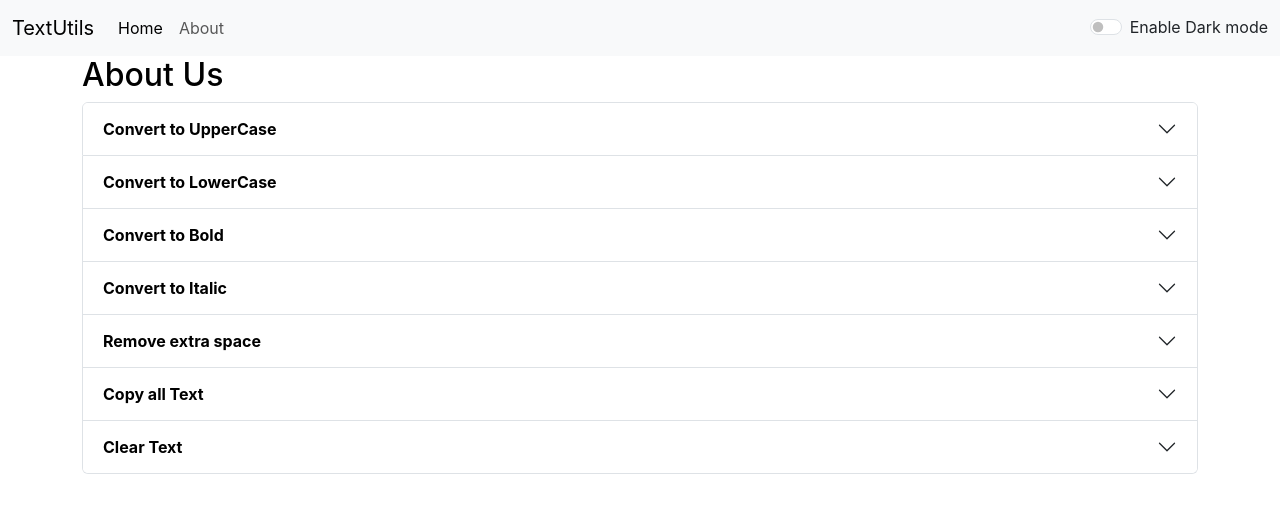
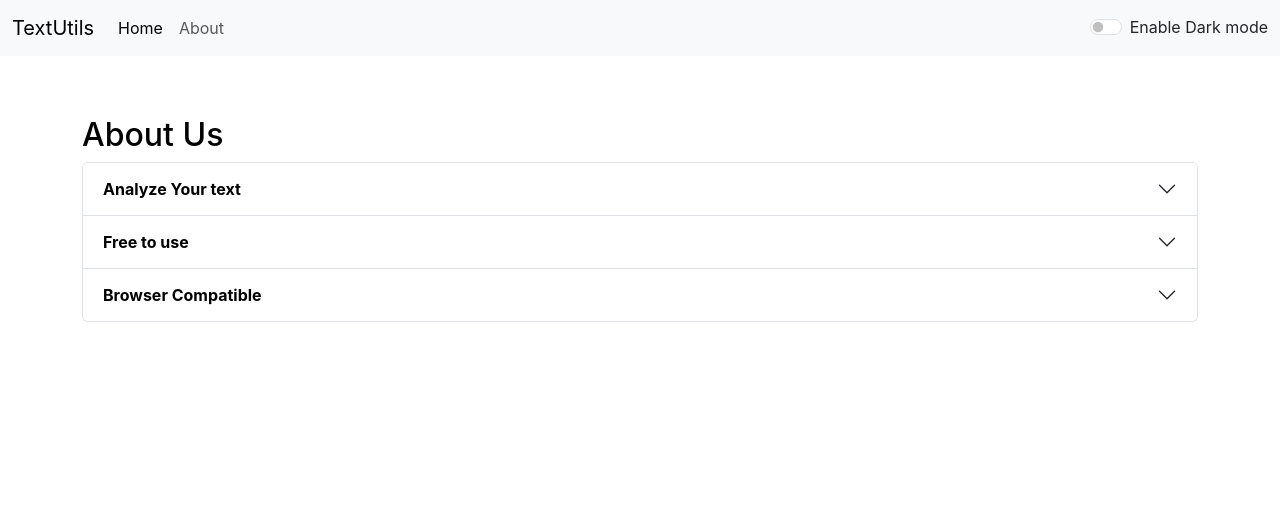
Before and after one commit to prince-sunsara/Text-Utils, a React (Create React App) app: page /about in a window 1280 px wide. Shown: the top 512 px of the page. Built offline with nearby package versions, Linux system fonts and the light colour scheme.

Commit message:
updated manifest and remove all comments in code

```diff
--- a/public/index.html
+++ b/public/index.html
@@ -7,14 +7,14 @@
     <meta name="theme-color" content="#000000" />
     <meta
       name="description"
-      content="Text Utils is used to manipulate your text as per your need."
+      content="Text Utils is word counter and a character counting Utility which can be used to manipulate your text in the way you want. You can remove extra spaces, copy the manipulated text as well as convert your text into uppercase to lowercase also lowercase to uppercase"
     />
     <link rel="apple-touch-icon" href="%PUBLIC_URL%/favicon-16x16.png" />
     <link rel="manifest" href="%PUBLIC_URL%/manifest.json" />
     <link href="https://cdn.jsdelivr.net/npm/bootstrap@5.3.0/dist/css/bootstrap.min.css" rel="stylesheet" integrity="sha384-9ndCyUaIbzAi2FUVXJi0CjmCapSmO7SnpJef0486qhLnuZ2cdeRhO02iuK6FUUVM" crossorigin="anonymous">
 
 
-    <title>Text Utils</title>
+    <title>Text Utils | word counter | character counter | uppercase to lowercase | lowercase to uppercase </title>
   </head>
   <body>
     <noscript>You need to enable JavaScript to run this app.</noscript>
--- a/src/App.js
+++ b/src/App.js
@@ -34,17 +34,11 @@ function App() {
   }
   return (
     <>
-      {/* <Navbar title="TextUtils" mode={mode} toggleMode={toggleMode} alert={showAlert} />
-      <Alert alert={alert} />
-      <div className="container my-3" >
-      <TextForm heading="Enter the text to analyze below" mode={mode} alert={showAlert} />
-      <About mode={mode} />
-      </div> */}
       <Router>
       <Navbar title="TextUtils" mode={mode} toggleMode={toggleMode} alert={showAlert} />
       <Alert alert={alert} />
         <Routes>
-          <Route exact path='/' element={<TextForm heading="Enter the text to analyze below" mode={mode} alert={showAlert} />} />
+          <Route exact path='/' element={<TextForm heading="Try TextUtils - Word counter, Character counter, Remove Extra spaces" mode={mode} alert={showAlert} />} />
           <Route exact path='/about' element={<About mode={mode} />} />
           <Route path='/*' element={<Error />} />
         </Routes>
--- a/src/components/About.js
+++ b/src/components/About.js
@@ -8,95 +8,36 @@ export default function About(props) {
                 <div className="accordion-item">
                     <h2 className="accordion-header">
                         <button className="accordion-button collapsed fw-bold" type="button" data-bs-toggle="collapse" data-bs-target="#collapseOne" aria-expanded="false" aria-controls="collapseOne" style={{backgroundColor: props.mode==='dark'?'#4b4444':'white',color:props.mode==='dark'?'white':'black'}}>
-                        Convert to UpperCase
+                        Analyze Your text
                         </button>
                     </h2>
                     <div id="collapseOne" className="accordion-collapse collapse" data-bs-parent="#accordionExample" style={{backgroundColor: props.mode==='dark'?'#4b4444':'white',color:props.mode==='dark'?'white':'black'}}>
                         <div className="accordion-body">
-                        The upper case transformer will take any text that you have and will generate all the letters into upper case ones. It will essentially make all lower case letters into CAPITALS (as well as keep upper case letters as upper case letters).
-<br />
-To do this, you simply have to select the text that you need changing and pasting into the box above and then select the UPPER CASE tab.
-THIS IS AN EXAMPLE OF UPPER CASE.
-<br />
-<span style={{textTransform : 'uppercase'}}>This is example of upperCase</span>
+                        TextUtils gives you a way to analyze your text quickly and efficiently. Be it word count, character count.
                         </div>
                     </div>
                 </div>
                 <div className="accordion-item">
                     <h2 className="accordion-header">
                         <button className="accordion-button collapsed fw-bold" type="button" data-bs-toggle="collapse" data-bs-target="#collapseTwo" aria-expanded="false" aria-controls="collapseTwo" style={{backgroundColor: props.mode==='dark'?'#4b4444':'white',color:props.mode==='dark'?'white':'black'}}>
-                        Convert to LowerCase
+                        Free to use
                         </button>
                     </h2>
                     <div id="collapseTwo" className="accordion-collapse collapse" data-bs-parent="#accordionExample" style={{backgroundColor: props.mode==='dark'?'#4b4444':'white',color:props.mode==='dark'?'white':'black'}}>
                         <div className="accordion-body">
-                        If you are wondering how to uncapitalize text, this is exactly what the lower case text converter will allow you to do - it transforms all the letters in your text into lowercase letters. Simply copy the text that you need generating into lower case and paste the text into the box above and select the ‘lower case’ tab.
-<br />
-<span style={{textTransform : 'lowercase'}}>This is example of lowerCase</span>
+                        TextUtils is a free character counter tool that provides instant character count & word count statastic for a given text. TextUtils reports the number of words and characters. Thus it is suitable for writing text with word/ character limits.
                         </div>
                     </div>
                 </div>
                 <div className="accordion-item">
                     <h2 className="accordion-header">
                         <button className="accordion-button collapsed fw-bold" type="button" data-bs-toggle="collapse" data-bs-target="#collapseThree" aria-expanded="false" aria-controls="collapseThree" style={{backgroundColor: props.mode==='dark'?'#4b4444':'white',color:props.mode==='dark'?'white':'black'}}>
-                        Convert to Bold
+                        Browser Compatible
                         </button>
                     </h2>
                     <div id="collapseThree" className="accordion-collapse collapse" data-bs-parent="#accordionExample" style={{backgroundColor: props.mode==='dark'?'#4b4444':'white',color:props.mode==='dark'?'white':'black'}}>
                         <div className="accordion-body">
-                        A quick way to bold your text online. Simply type out the normal text into the tool and see it automatically get converted to the bold versio which you can copy and paste across.
-<br />
-<b>This is example of bold</b>
-                        </div>
-                    </div>
-                </div>
-                <div className="accordion-item">
-                    <h2 className="accordion-header">
-                        <button className="accordion-button collapsed fw-bold" type="button" data-bs-toggle="collapse" data-bs-target="#collapseFour" aria-expanded="false" aria-controls="collapseFour" style={{backgroundColor: props.mode==='dark'?'#4b4444':'white',color:props.mode==='dark'?'white':'black'}}>
-                        Convert to Italic
-                        </button>
-                    </h2>
-                    <div id="collapseFour" className="accordion-collapse collapse" data-bs-parent="#accordionExample" style={{backgroundColor: props.mode==='dark'?'#4b4444':'white',color:props.mode==='dark'?'white':'black'}}>
-                        <div className="accordion-body">
-                        If you want to italicise your font, this is a great tool. Type out your normal text and see it automatically write on a slant, which you can copy and paste where you want.
-<br />
-<i>This is example of Italic</i>
-                        </div>
-                    </div>
-                </div>
-                <div className="accordion-item">
-                    <h2 className="accordion-header">
-                        <button className="accordion-button collapsed fw-bold" type="button" data-bs-toggle="collapse" data-bs-target="#collapseFive" aria-expanded="false" aria-controls="collapseFive" style={{backgroundColor: props.mode==='dark'?'#4b4444':'white',color:props.mode==='dark'?'white':'black'}}>
-                        Remove extra space
-                        </button>
-                    </h2>
-                    <div id="collapseFive" className="accordion-collapse collapse" data-bs-parent="#accordionExample" style={{backgroundColor: props.mode==='dark'?'#4b4444':'white',color:props.mode==='dark'?'white':'black'}}>
-                        <div className="accordion-body">
-                        If you want to remove extra spaces, this is a great tool. Type any sentances or paragraph with extra spaces it will reduce all extra spaces.
-                        </div>
-                    </div>
-                </div>
-                <div className="accordion-item">
-                    <h2 className="accordion-header">
-                        <button className="accordion-button collapsed fw-bold" type="button" data-bs-toggle="collapse" data-bs-target="#collapseSix" aria-expanded="false" aria-controls="collapseSix" style={{backgroundColor: props.mode==='dark'?'#4b4444':'white',color:props.mode==='dark'?'white':'black'}}>
-                        Copy all Text
-                        </button>
-                    </h2>
-                    <div id="collapseSix" className="accordion-collapse collapse" data-bs-parent="#accordionExample" style={{backgroundColor: props.mode==='dark'?'#4b4444':'white',color:props.mode==='dark'?'white':'black'}}>
-                        <div className="accordion-body">
-                            It copies all the text in textbox.
-                        </div>
-                    </div>
-                </div>
-                <div className="accordion-item">
-                    <h2 className="accordion-header">
-                        <button className="accordion-button collapsed fw-bold" type="button" data-bs-toggle="collapse" data-bs-target="#collapseSeven" aria-expanded="false" aria-controls="collapseSeven" style={{backgroundColor: props.mode==='dark'?'#4b4444':'white',color:props.mode==='dark'?'white':'black'}}>
-                        Clear Text
-                        </button>
-                    </h2>
-                    <div id="collapseSeven" className="accordion-collapse collapse" data-bs-parent="#accordionExample" style={{backgroundColor: props.mode==='dark'?'#4b4444':'white',color:props.mode==='dark'?'white':'black'}}>
-                        <div className="accordion-body">
-                            It will clear the text.
+                            This word counter software in any web browser such as Chrome, FireFox, Internet Explorer, Safari, Opera. It suits to count characters in facebook, blog, books, excel docuent, essay, etc.
                         </div>
                     </div>
                 </div>
--- a/src/components/Alert.js
+++ b/src/components/Alert.js
@@ -6,8 +6,10 @@ export default function Alert(props) {
         return lower.charAt(0).toUpperCase() + lower.slice(1);
     }
     return (
-            props.alert && <div className={`alert alert-${props.alert.type} alert-dismissible fade show`} role="alert">
+        <div style={{height: '60px'}}>
+            {props.alert && <div className={`alert alert-${props.alert.type} alert-dismissible fade show`} role="alert">
                 <strong>{capitalize(props.alert.type)}</strong>: {props.alert.message}
-            </div>
+            </div>}
+        </div>
     )
 }
--- a/src/components/Navbar.js
+++ b/src/components/Navbar.js
@@ -19,10 +19,6 @@ export default function Navbar(props) {
               <Link to="/about" className="nav-link">About</Link>
             </li>
           </ul>
-          {/* <form className="d-flex" role="search">
-          <input className="form-control me-2" type="search" placeholder="Search" aria-label="Search" />
-            <button className="btn btn-outline-primary" type="submit">Search</button>
-        </form> */}
           <div className={`form-check form-switch text-${props.mode==='dark'?'light':'dark'}`}>
             <input className="form-check-input" type="checkbox" role="switch" id="flexSwitchCheckDefault" onClick={props.toggleMode} />
             <label className="form-check-label" htmlFor="flexSwitchCheckDefault">Enable Dark mode</label>
@@ -37,5 +33,5 @@ Navbar.propTypes = {
   title: PropTypes.string.isRequired
 }
 Navbar.defaultProps = {
-  title: 'Set your title here'
+  title: 'Text Converter'
 };
--- a/src/components/TextForm.js
+++ b/src/components/TextForm.js
@@ -39,26 +39,27 @@ export default function TextForm(props) {
         const newText = document.querySelector("#myText");
         newText.select();
         navigator.clipboard.writeText(newText.value);
+        document.getSelection().removeAllRanges();
         props.alert("Text copied!", "success");
     }
     return (
         <>
             <div className='container mb-3' style={{color:props.mode==='dark'?'white':'black'}}>
                 <h1>{props.heading}</h1>
-                <div className="mb-3">
+                <div className="my-3">
                     <textarea className="form-control" style={{backgroundColor: props.mode==='dark'?'#4b4444':'white',color:props.mode==='dark'?'white':'black'}} id="myText" rows="10" value={text} onChange={handleOnChange}></textarea>
                 </div>
-                <button className="btn btn-secondary mx-1" onClick={handleUppercase}>Convert to UpperCase</button>
-                <button className="btn btn-secondary mx-1" onClick={handleLowercase}>Convert to LowerCase</button>
-                <button className="btn btn-secondary mx-1" onClick={handleBold}>Convert to Bold</button>
-                <button className="btn btn-secondary mx-1" onClick={handleItalic}>Convert to Italic</button>
-                <button className="btn btn-secondary mx-1" onClick={handleRemoveExtraSpace}>Remove extra space</button>
-                <button className="btn btn-secondary mx-1" onClick={handleCopy}>Copy all the text</button>
-                <button className="btn btn-secondary mx-1" onClick={handleClear}>Clear Text</button>
+                <button disabled={text.length===0} className="btn btn-secondary m-1" onClick={handleUppercase}>Convert to UpperCase</button>
+                <button disabled={text.length===0} className="btn btn-secondary m-1" onClick={handleLowercase}>Convert to LowerCase</button>
+                <button disabled={text.length===0} className="btn btn-secondary m-1" onClick={handleBold}>Convert to Bold</button>
+                <button disabled={text.length===0} className="btn btn-secondary m-1" onClick={handleItalic}>Convert to Italic</button>
+                <button disabled={text.length===0} className="btn btn-secondary m-1" onClick={handleRemoveExtraSpace}>Remove extra space</button>
+                <button disabled={text.length===0} className="btn btn-secondary m-1" onClick={handleCopy}>Copy all the text</button>
+                <button disabled={text.length===0} className="btn btn-secondary m-1" onClick={handleClear}>Clear Text</button>
             </div>
             <div className="container mb-3" style={{color:props.mode==='dark'?'white':'black'}}>
                 <h2>Your text summary</h2>
-                <p>{text.length>0?text.split(" ").length:0} words and {text.length} characters.</p>
+                <p>{text.split(" ").filter((ele) => {return ele.length !== 0}).length} words and {text.length} characters.</p>
                 <p>{text.length>0?0.008 * text.split(" ").length:0} minutes to read it.</p>
                 <h2>Preview</h2>
                 <p>{text.length>0?text:'Enter something in textbox to preview here.'}</p>
```
Also changed, not shown: public/manifest.json.
